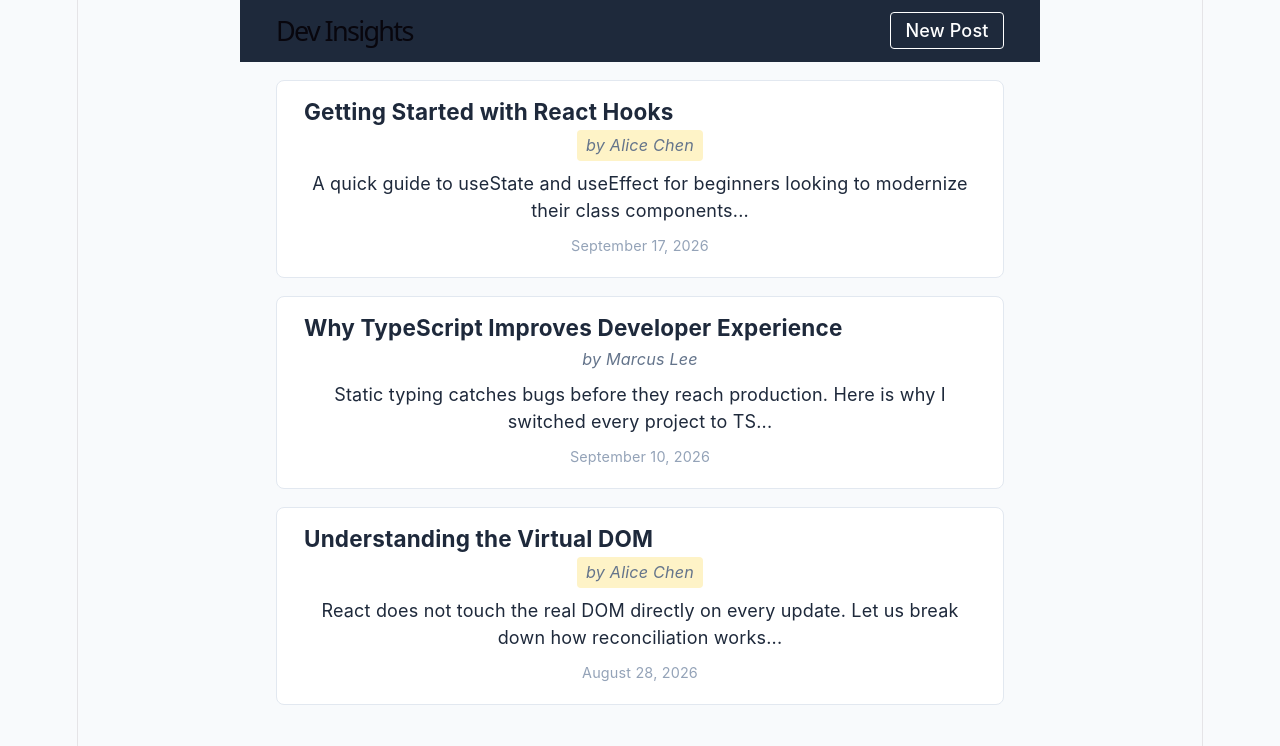
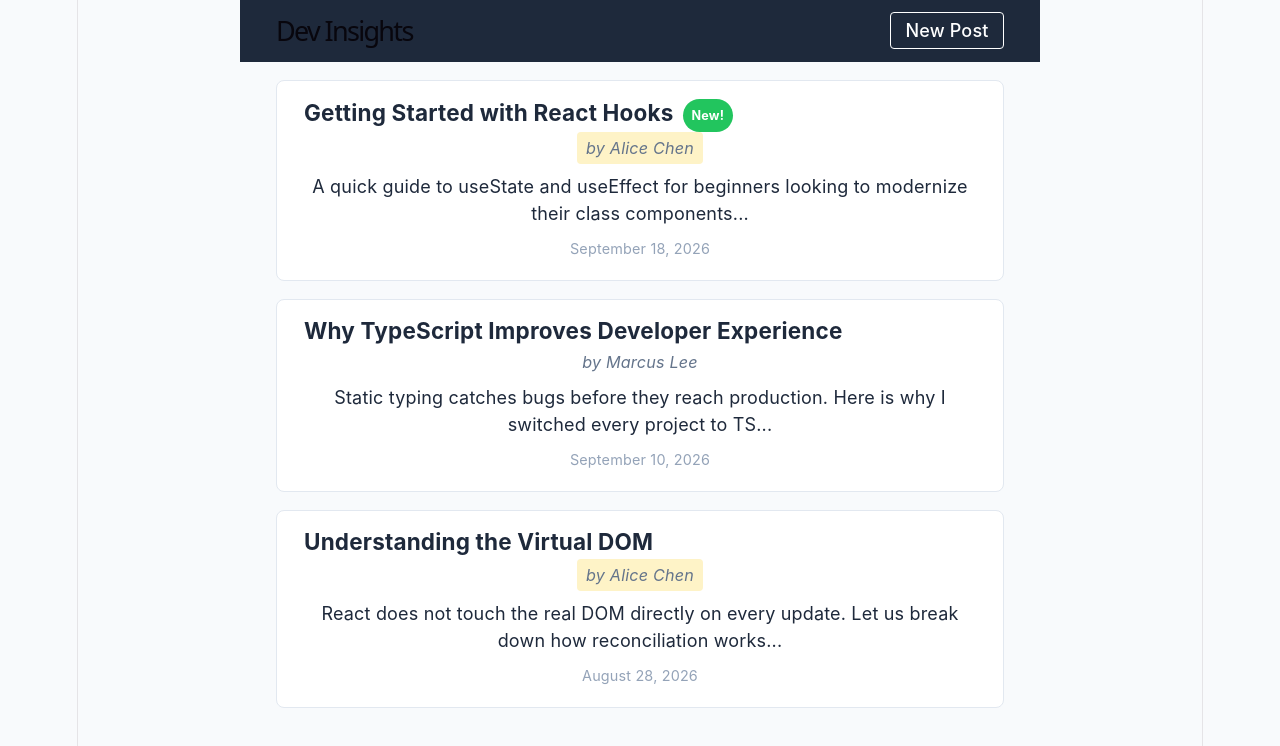
Before and after one commit to M-a-web179/Dev-Mini-Blog-Project, a React (Vite) app: page / in a window 1280 px wide. Shown: the top 746 px of the page. Built offline with nearby package versions, Linux system fonts and the light colour scheme.

Commit message:
use dynamic date for sample post to reliably demo New badge

```diff
--- a/src/components/PostList.tsx
+++ b/src/components/PostList.tsx
@@ -7,7 +7,7 @@ const samplePosts: PostType[] = [
     title: 'Getting Started with React Hooks',
     author: 'Alice Chen',
     content: 'A quick guide to useState and useEffect for beginners looking to modernize their class components...',
-    datePosted: '2026-09-17T09:00:00Z',
+    datePosted: new Date().toISOString(),
   },
   {
     id: 2,
```
